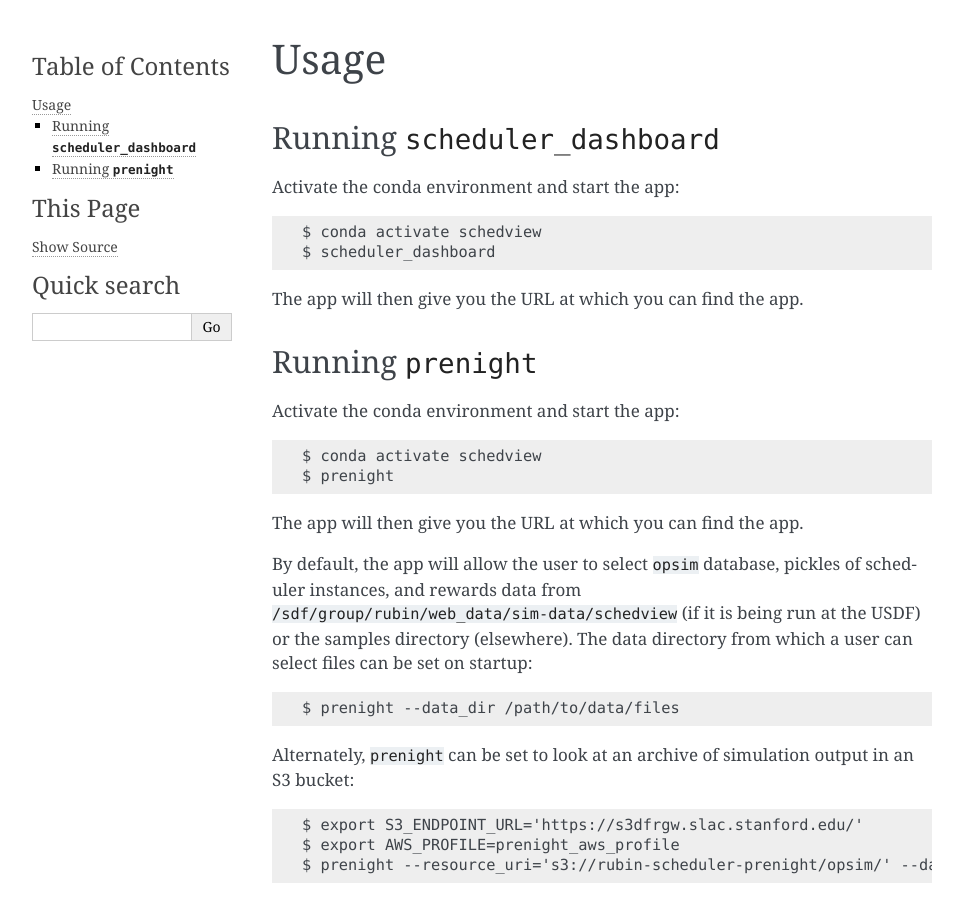
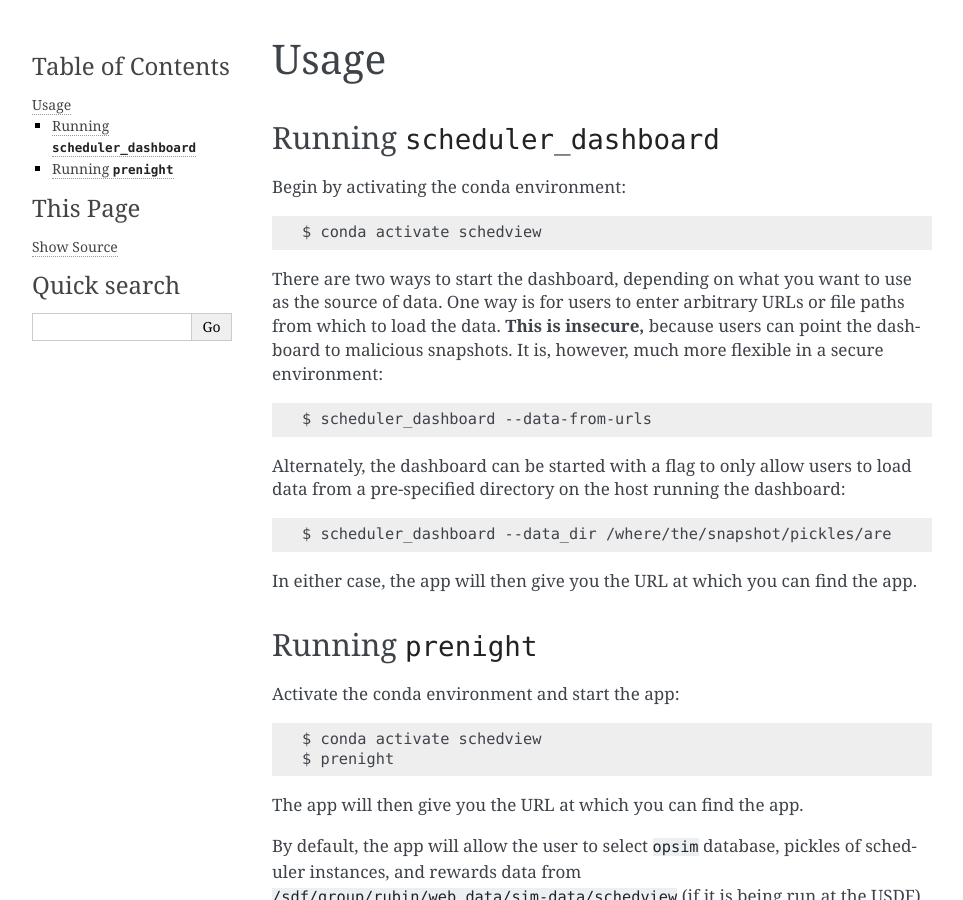
Before and after one commit to lsst/schedview, a Sphinx documentation site: the page built from docs/usage.rst, in a window 1280 px wide and 900 px high. Shown: the whole window, without its empty margins (148-1111 px from the left). Built offline with Sphinx 7.4.7, drawn with Linux system fonts in a browser that asks for light colours.

Commit message:
update startup instructions with options for data sources

```diff
--- a/docs/usage.rst
+++ b/docs/usage.rst
@@ -4,14 +4,24 @@ Usage
 Running ``scheduler_dashboard``
 -------------------------------
 
-Activate the conda environment and start the app:
-
-::
+Begin by activating the conda environment::
 
     $ conda activate schedview
-    $ scheduler_dashboard
 
-The app will then give you the URL at which you can find the app.
+There are two ways to start the dashboard, depending on what you want to use
+as the source of data.
+One way is for users to enter arbitrary URLs or file paths from which to load
+the data. **This is insecure,** because users can point the dashboard to malicious
+snapshots. It is, however, much more flexible in a secure environment::
+
+    $ scheduler_dashboard --data-from-urls
+
+Alternately, the dashboard can be started with a flag to only allow users to
+load data from a pre-specified directory on the host running the dashboard::
+
+    $ scheduler_dashboard --data_dir /where/the/snapshot/pickles/are
+
+In either case, the app will then give you the URL at which you can find the app.
 
 Running ``prenight``
 --------------------
```
